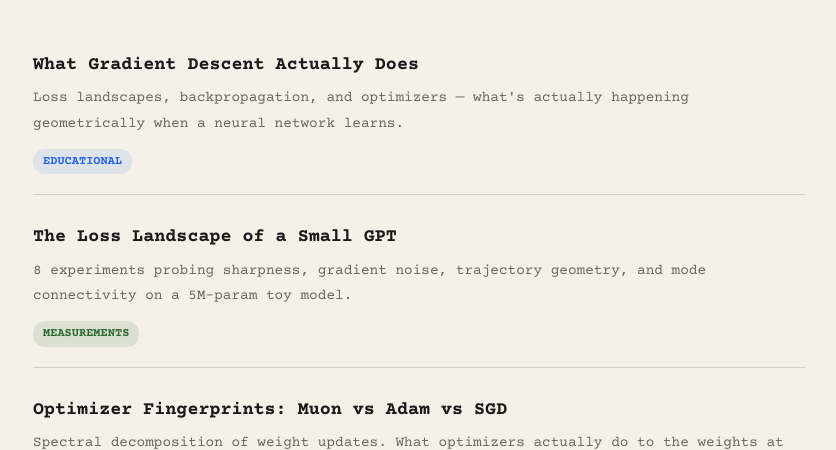
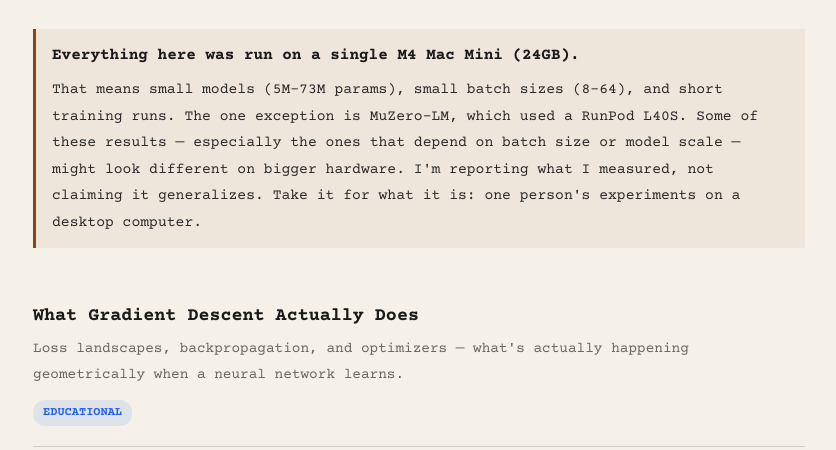
Before and after one commit to jayasuryajsk/gpu-poor, a plain HTML site: page index.html in a window 1280 px wide. Shown: the part 277-727 px from the top of the page, without its empty margins (221-1057 px from the left). Drawn offline with nearby package versions, Linux system fonts and the light colour scheme.

Commit message:
Add compute disclaimer to main page hero section
All experiments ran on M4 Mac Mini except MuZero (RunPod L40S).
Results may differ at larger scale/batch size.

Co-Authored-By: Claude Opus 4.6 <noreply@anthropic.com>

```diff
--- a/index.html
+++ b/index.html
@@ -21,6 +21,11 @@
     Months of experiments on optimizer design, loss landscapes, and world models for language.
     Most of it didn't work. Here's what I measured.
 </p>
+
+<div class="callout" style="margin: 24px 0 32px;">
+    <p style="margin:0 0 8px"><strong>Everything here was run on a single M4 Mac Mini (24GB).</strong></p>
+    <p style="margin:0; font-size: 0.92em;">That means small models (5M-73M params), small batch sizes (8-64), and short training runs. The one exception is MuZero-LM, which used a RunPod L40S. Some of these results &mdash; especially the ones that depend on batch size or model scale &mdash; might look different on bigger hardware. I'm reporting what I measured, not claiming it generalizes. Take it for what it is: one person's experiments on a desktop computer.</p>
+</div>
 
 <ul class="post-list">
     <li>
```
Also changed, not shown: posts/whats-left.html (+0 -4 lines).
